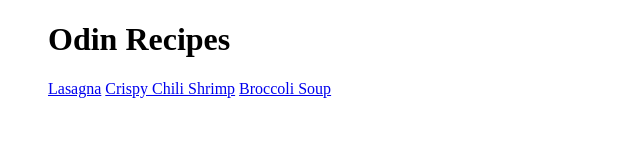
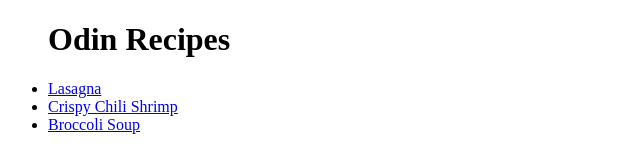
Before and after one commit to LauraLegro/odin-recipes, a plain HTML site: page index.html in a window 1280 px wide. Shown: the whole page, without its empty margins (0-640 px from the left). Drawn offline with Linux system fonts and the light colour scheme.

Commit message:
Updated index.html

```diff
--- a/index.html
+++ b/index.html
@@ -8,9 +8,9 @@
   <body>
     <ul>
       <h1>Odin Recipes</h1>
-      <a href="recipes/lasagna.html">Lasagna</a>
-      <a href="recipes/seafood.html">Crispy Chili Shrimp</a>
-      <a href="recipes/broccoli-soup.html">Broccoli Soup</a>
+      <li><a href="recipes/lasagna.html">Lasagna</a></li>
+      <li><a href="recipes/seafood.html">Crispy Chili Shrimp</a></li>
+      <li><a href="recipes/broccoli-soup.html">Broccoli Soup</a></li>
     </ul>
   </body>
 </html>
```
